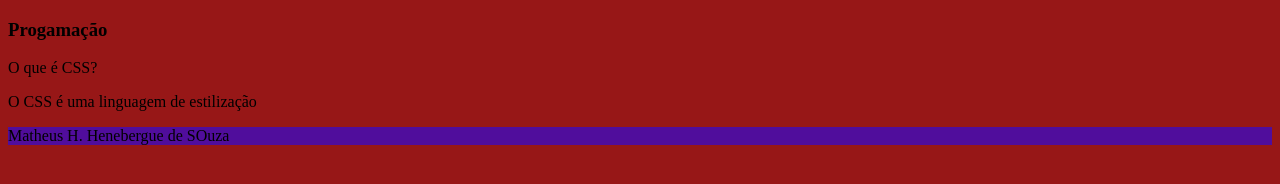
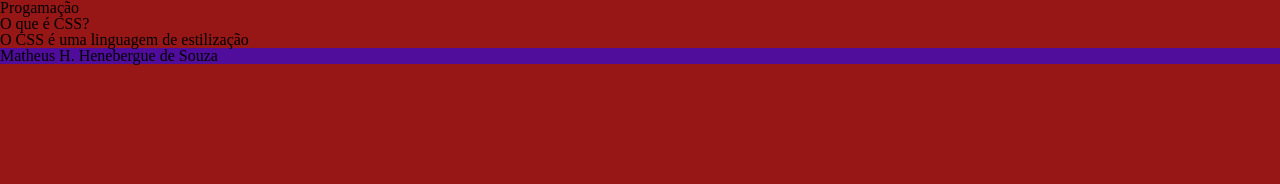
Before and after one commit to mktheusl/html, a plain HTML site: page index.html in a window 1280 px wide. Drawn offline with Linux system fonts and the light colour scheme.

Commit message:
Add files via upload

```diff
--- a/index.html
+++ b/index.html
@@ -1,9 +1,10 @@
 <!DOCTYPE html>
-<html lang="en">
+<html lang="pt-br">
 <head>
     <meta charset="UTF-8">
     <meta name="viewport" content="width=device-width, initial-scale=1.0">
     <link rel="stylesheet" href="style.css">
+    <link rel="stylesheet" href="reset.css">
     <title>Site CSS</title>
 </head>
 <body>
@@ -18,7 +19,7 @@
             </div>
         </div>
         <footer>
-            <p>Matheus H. Henebergue de SOuza</p>
+            <p>Matheus H. Henebergue de Souza</p>
         </footer>
     </article>
 </body>
--- /dev/null
+++ b/reset.css
@@ -0,0 +1,48 @@
+/* http://meyerweb.com/eric/tools/css/reset/
+   v2.0 | 20110126
+   License: none (public domain)
+*/
+
+html, body, div, span, applet, object, iframe,
+h1, h2, h3, h4, h5, h6, p, blockquote, pre,
+a, abbr, acronym, address, big, cite, code,
+del, dfn, em, img, ins, kbd, q, s, samp,
+small, strike, strong, sub, sup, tt, var,
+b, u, i, center,
+dl, dt, dd, ol, ul, li,
+fieldset, form, label, legend,
+table, caption, tbody, tfoot, thead, tr, th, td,
+article, aside, canvas, details, embed,
+figure, figcaption, footer, header, hgroup,
+menu, nav, output, ruby, section, summary,
+time, mark, audio, video {
+	margin: 0;
+	padding: 0;
+	border: 0;
+	font-size: 100%;
+	font: inherit;
+	vertical-align: baseline;
+}
+/* HTML5 display-role reset for older browsers */
+article, aside, details, figcaption, figure,
+footer, header, hgroup, menu, nav, section {
+	display: block;
+}
+body {
+	line-height: 1;
+}
+ol, ul {
+	list-style: none;
+}
+blockquote, q {
+	quotes: none;
+}
+blockquote:before, blockquote:after,
+q:before, q:after {
+	content: '';
+	content: none;
+}
+table {
+	border-collapse: collapse;
+	border-spacing: 0;
+}
```
